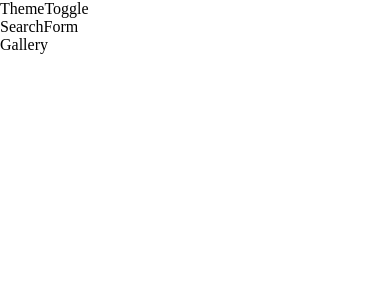
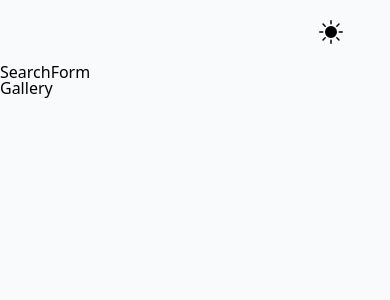
Before and after one commit to bookkuun/unsplash-images, a React (Vite) app: page / in a window 390 px wide. Shown: the top 300 px of the page. Built offline with nearby package versions, Linux system fonts and the light colour scheme.

Commit message:
ダークモード対応

```diff
--- a/package.json
+++ b/package.json
@@ -10,8 +10,12 @@
     "preview": "vite preview"
   },
   "dependencies": {
+    "@tanstack/react-query": "^5.66.6",
+    "@tanstack/react-query-devtools": "^5.66.6",
+    "axios": "^1.7.9",
     "react": "^19.0.0",
-    "react-dom": "^19.0.0"
+    "react-dom": "^19.0.0",
+    "react-icons": "^5.4.0"
   },
   "devDependencies": {
     "@eslint/js": "^9.19.0",
--- a/src/ThemeToggle.tsx
+++ b/src/ThemeToggle.tsx
@@ -1,5 +1,25 @@
+import { useGlobalContext } from "./context";
+import { BsFillSunFill, BsFillMoonFill } from "react-icons/bs";
+
+interface GlobalContextType {
+  isDarkTheme: boolean;
+  toggleDarkTheme: () => void;
+}
+
 const ThemeToggle = () => {
-  return <div>ThemeToggle</div>;
+  const { isDarkTheme, toggleDarkTheme } =
+    useGlobalContext() as GlobalContextType;
+  return (
+    <section className="toggle-container">
+      <button className="dark-toggle" onClick={toggleDarkTheme}>
+        {isDarkTheme ? (
+          <BsFillMoonFill className="toggle-icon" style={{ color: "#fff" }} />
+        ) : (
+          <BsFillSunFill className="toggle-icon" />
+        )}
+      </button>
+    </section>
+  );
 };
 
 export default ThemeToggle;
--- a/src/context.tsx
+++ b/src/context.tsx
@@ -1,9 +1,28 @@
-import { createContext, useContext, ReactNode } from "react";
+import { createContext, useContext, ReactNode, useState } from "react";
 
-const AppContext = createContext(null);
+interface AppContextType {
+  isDarkTheme: boolean;
+  toggleDarkTheme: () => void;
+}
+
+const AppContext = createContext<AppContextType | null>(null);
 
 export const AppProvider = ({ children }: { children: ReactNode }) => {
-  return <AppContext.Provider value={{}}>{children}</AppContext.Provider>;
+  const [isDarkTheme, setIsDarkTheme] = useState(false);
+
+  const toggleDarkTheme = () => {
+    const newDarkTheme = !isDarkTheme;
+    setIsDarkTheme(newDarkTheme);
+
+    const body = document.querySelector("body");
+    body?.classList.toggle("dark-theme", newDarkTheme);
+  };
+
+  return (
+    <AppContext.Provider value={{ isDarkTheme, toggleDarkTheme }}>
+      {children}
+    </AppContext.Provider>
+  );
 };
 
 export const useGlobalContext = () => useContext(AppContext);
--- a/src/index.css
+++ b/src/index.css
@@ -1,3 +1,384 @@
+/* ============= GLOBAL CSS =============== */
+
+*,
+::after,
+::before {
+  margin: 0;
+  padding: 0;
+  box-sizing: border-box;
+}
+
+html {
+  font-size: 100%;
+} /*16px*/
+
+:root {
+  /* colors */
+  --primary-100: #e2e0ff;
+  --primary-200: #c1beff;
+  --primary-300: #a29dff;
+  --primary-400: #837dff;
+  --primary-500: #645cff;
+  --primary-600: #504acc;
+  --primary-700: #3c3799;
+  --primary-800: #282566;
+  --primary-900: #141233;
+
+  /* grey */
+  --grey-50: #f8fafc;
+  --grey-100: #f1f5f9;
+  --grey-200: #e2e8f0;
+  --grey-300: #cbd5e1;
+  --grey-400: #94a3b8;
+  --grey-500: #64748b;
+  --grey-600: #475569;
+  --grey-700: #334155;
+  --grey-800: #1e293b;
+  --grey-900: #0f172a;
+  /* rest of the colors */
+  --black: #222;
+  --white: #fff;
+  --red-light: #f8d7da;
+  --red-dark: #842029;
+  --green-light: #d1e7dd;
+  --green-dark: #0f5132;
+
+  --small-text: 0.875rem;
+  --extra-small-text: 0.7em;
+  /* rest of the vars */
+  --borderRadius: 0.25rem;
+  --letterSpacing: 1px;
+  --transition: 0.3s ease-in-out all;
+  --max-width: 1120px;
+  --fixed-width: 600px;
+  --view-width: 90vw;
+  /* box shadow*/
+  --shadow-1: 0 1px 3px 0 rgba(0, 0, 0, 0.1), 0 1px 2px 0 rgba(0, 0, 0, 0.06);
+  --shadow-2: 0 4px 6px -1px rgba(0, 0, 0, 0.1),
+    0 2px 4px -1px rgba(0, 0, 0, 0.06);
+  --shadow-3: 0 10px 15px -3px rgba(0, 0, 0, 0.1),
+    0 4px 6px -2px rgba(0, 0, 0, 0.05);
+  --shadow-4: 0 20px 25px -5px rgba(0, 0, 0, 0.1),
+    0 10px 10px -5px rgba(0, 0, 0, 0.04);
+  /* dark mode setup */
+  --dark-mode-bg-color: #333;
+  --dark-mode-text-color: #f0f0f0;
+  --backgroundColor: var(--grey-50);
+  --textColor: var(var(--grey-900));
+  --darkModeTransition: color 0.3s ease-in-out,
+    background-color 0.3s ease-in-out;
+}
+
+.dark-theme {
+  background-color: var(--dark-mode-bg-color);
+  color: var(--dark-mode-text-color);
+}
+
 body {
+  background-color: var(--backgroundColor);
+  color: var(--textColor);
+  transition: var(--darkModeTransition);
+  font-family: system-ui, -apple-system, BlinkMacSystemFont, "Segoe UI", Roboto,
+    Oxygen, Ubuntu, Cantarell, "Open Sans", "Helvetica Neue", sans-serif;
+  font-weight: 400;
+  line-height: 1;
+}
+p {
   margin: 0;
 }
+h1,
+h2,
+h3,
+h4,
+h5 {
+  margin: 0;
+  font-family: var(--headingFont);
+  font-weight: 400;
+  line-height: 1;
+  text-transform: capitalize;
+  letter-spacing: var(--letterSpacing);
+}
+
+h1 {
+  font-size: clamp(2rem, 5vw, 5rem); /* Large heading */
+}
+
+h2 {
+  font-size: clamp(1.5rem, 3vw, 3rem); /* Medium heading */
+}
+
+h3 {
+  font-size: clamp(1.25rem, 2.5vw, 2.5rem); /* Small heading */
+}
+
+h4 {
+  font-size: clamp(1rem, 2vw, 2rem); /* Extra small heading */
+}
+
+h5 {
+  font-size: clamp(0.875rem, 1.5vw, 1.5rem); /* Tiny heading */
+}
+
+/* BIGGER FONTS */
+/* h1 {
+  font-size: clamp(3rem, 6vw, 6rem);
+}
+
+h2 {
+  font-size: clamp(2.5rem, 5vw, 5rem);
+}
+
+h3 {
+  font-size: clamp(2rem, 4vw, 4rem);
+}
+
+h4 {
+  font-size: clamp(1.5rem, 3vw, 3rem);
+}
+
+h5 {
+  font-size: clamp(1rem, 2vw, 2rem);
+}
+ */
+
+.text {
+  margin-bottom: 1.5rem;
+  max-width: 40em;
+}
+
+small,
+.text-small {
+  font-size: var(--small-text);
+}
+
+a {
+  text-decoration: none;
+}
+ul {
+  list-style-type: none;
+  padding: 0;
+}
+
+.img {
+  width: 100%;
+  display: block;
+  object-fit: cover;
+}
+/* buttons */
+
+.btn {
+  cursor: pointer;
+  color: var(--white);
+  background: var(--primary-500);
+  border: transparent;
+  border-radius: var(--borderRadius);
+  letter-spacing: var(--letterSpacing);
+  padding: 0.375rem 0.75rem;
+  box-shadow: var(--shadow-1);
+  transition: var(--transition);
+  text-transform: capitalize;
+  display: inline-block;
+}
+.btn:hover {
+  background: var(--primary-700);
+  box-shadow: var(--shadow-3);
+}
+.btn-hipster {
+  color: var(--primary-500);
+  background: var(--primary-200);
+}
+.btn-hipster:hover {
+  color: var(--primary-200);
+  background: var(--primary-700);
+}
+.btn-block {
+  width: 100%;
+}
+
+/* alerts */
+.alert {
+  padding: 0.375rem 0.75rem;
+  margin-bottom: 1rem;
+  border-color: transparent;
+  border-radius: var(--borderRadius);
+}
+
+.alert-danger {
+  color: var(--red-dark);
+  background: var(--red-light);
+}
+.alert-success {
+  color: var(--green-dark);
+  background: var(--green-light);
+}
+/* form */
+
+.form {
+  width: 90vw;
+  max-width: var(--fixed-width);
+  background: var(--white);
+  border-radius: var(--borderRadius);
+  box-shadow: var(--shadow-2);
+  padding: 2rem 2.5rem;
+  margin: 3rem auto;
+}
+.form-label {
+  display: block;
+  font-size: var(--small-text);
+  margin-bottom: 0.5rem;
+  text-transform: capitalize;
+  letter-spacing: var(--letterSpacing);
+}
+.form-input,
+.form-textarea {
+  width: 100%;
+  padding: 0.375rem 0.75rem;
+  border-radius: var(--borderRadius);
+  background: var(--backgroundColor);
+  border: 1px solid var(--grey-200);
+}
+
+.form-row {
+  margin-bottom: 1rem;
+}
+
+.form-textarea {
+  height: 7rem;
+}
+::placeholder {
+  font-family: inherit;
+  color: var(--grey-400);
+}
+.form-alert {
+  color: var(--red-dark);
+  letter-spacing: var(--letterSpacing);
+  text-transform: capitalize;
+}
+/* alert */
+
+@keyframes spinner {
+  to {
+    transform: rotate(360deg);
+  }
+}
+
+.loading {
+  width: 6rem;
+  height: 6rem;
+  border: 5px solid var(--grey-400);
+  border-radius: 50%;
+  border-top-color: var(--primary-500);
+  animation: spinner 0.6s linear infinite;
+  margin: 0 auto;
+}
+
+/* title */
+
+.title {
+  text-align: center;
+}
+
+.title-underline {
+  background: var(--primary-500);
+  width: 7rem;
+  height: 0.25rem;
+  margin: 0 auto;
+  margin-top: 1rem;
+}
+
+/*
+========
+PROJECT CSS
+========
+*/
+
+/*
+========
+Toggle Container
+========
+*/
+
+.toggle-container {
+  width: var(--view-width);
+  max-width: var(--max-width);
+  padding: 1rem 0;
+  margin: 0 auto;
+  display: flex;
+  justify-content: end;
+}
+
+.dark-toggle {
+  background: transparent;
+  border-color: transparent;
+  width: 5rem;
+  height: 2rem;
+  display: grid;
+  place-items: center;
+  cursor: pointer;
+}
+.toggle-icon {
+  font-size: 1.5rem;
+  color: var(--textColor);
+}
+/*
+========
+Search Form
+========
+*/
+.title {
+  color: var(--primary-500);
+}
+.search-form {
+  width: var(--view-width);
+  max-width: var(--fixed-width);
+  margin: 0 auto;
+  margin-top: 2rem;
+  display: grid;
+  grid-template-columns: 1fr auto;
+}
+
+.search-input {
+  border-color: var(--grey-300);
+  transition: var(--darkModeTransition);
+  color: var(--textColor);
+  border-radius: 0;
+
+  /* border-right: none; */
+}
+
+.search-form .btn {
+  border-radius: 0;
+}
+.search-form .btn:hover {
+  background: var(--primary-300);
+  color: var(--black);
+}
+
+/*
+========
+Gallery
+========
+*/
+
+.image-container {
+  width: var(--view-width);
+  max-width: var(--max-width);
+  margin: 3rem auto;
+  display: grid;
+  gap: 2rem;
+}
+
+.image-container .img {
+  height: 10rem;
+}
+
+@media (min-width: 768px) {
+  .image-container {
+    grid-template-columns: 1fr 1fr;
+  }
+}
+@media (min-width: 992px) {
+  .image-container {
+    grid-template-columns: 1fr 1fr 1fr;
+  }
+}
```
Also changed, not shown: 1 other file (tests, documents, lock files or other folders).
